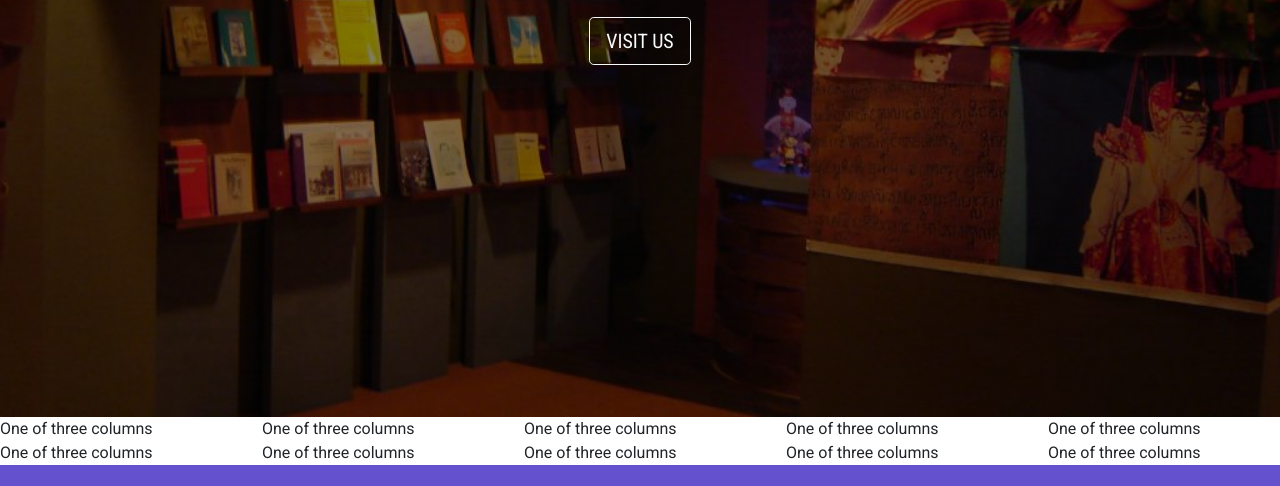
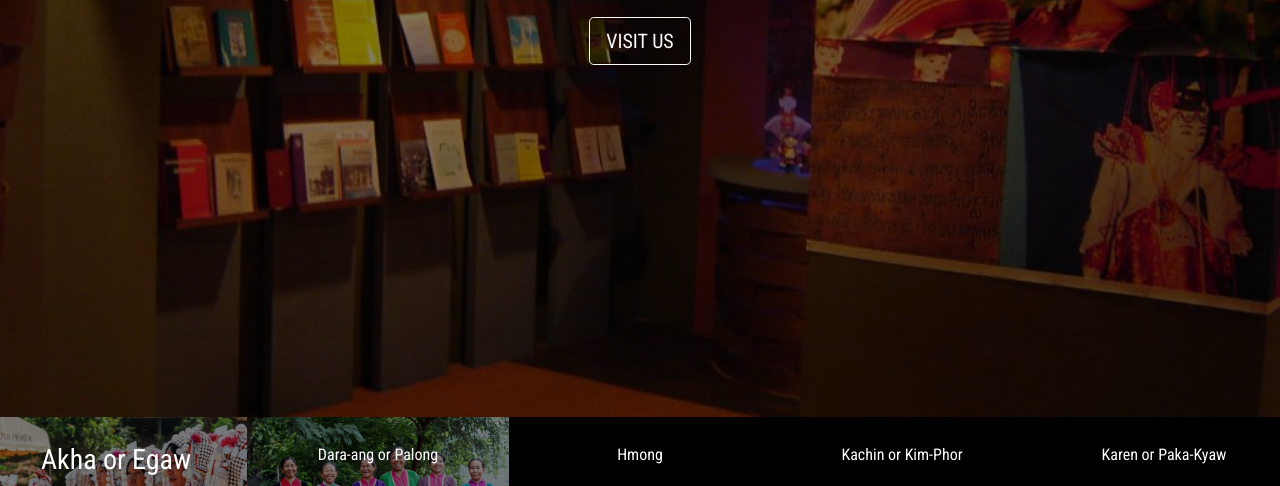
Before and after one commit to vectorx2263/ITCS210_MusuemWebProject, a plain HTML site: page index.html in a window 1280 px wide. Shown: the part 383-869 px from the top of the page. Drawn offline with nearby package versions, Linux system fonts and the light colour scheme.

Commit message:
added some quick access menus\

```diff
--- a/css/style.css
+++ b/css/style.css
@@ -1,6 +1,7 @@
 body {
     background-color: black;
     font-family: 'Roboto', sans-serif;
+    overflow-x: hidden;
 }
 
 .navbar {
@@ -50,14 +51,56 @@ body {
     transition: background-color .2s ease-in-out;
 }
 
-.quick-access {
-    background-color: white;
-}
-
 .page-footer {
     color:white;
 }
 
-.deep-purple {
-    background-color: #7c4dff!important;
+.deep-red {
+    background-color: #b62a25 !important;
 }
+
+.quick-access-items {
+    color: white;
+    min-height: 200px;
+    vertical-align: middle;
+    padding: 2%;
+    font-family: 'Roboto Condensed', sans-serif;
+}
+
+.quick-access .quick-access-items.row-1:nth-child(1) {
+    background:
+    linear-gradient(
+      rgba(0, 0, 0, 0.5),
+      rgba(0, 0, 0, 0.5)
+    ),
+    url('../img/akha.jpg');
+    background-repeat: no-repeat;
+    background-size: cover;
+    background-position: center;
+    transition: 2s;
+    -moz-transition: 2s;
+    -webkit-transition: 2s;
+}
+
+.quick-access .quick-access-items.row-1:nth-child(1):hover {
+    background-color: #006;
+    transition: 2s;
+    -moz-transition: 2s;
+    -webkit-transition: 2s;
+}
+
+.quick-access-items button {
+    margin-top: 20%;
+}
+
+.quick-access .quick-access-items.row-1:nth-child(2) {
+    background:
+    linear-gradient(
+      rgba(0, 0, 0, 0.5),
+      rgba(0, 0, 0, 0.5)
+    ),
+    url('../img/Dara-ang.jpg');
+    background-repeat: no-repeat;
+    background-size: cover;
+    background-position: center;
+}
--- a/index.html
+++ b/index.html
@@ -9,7 +9,8 @@
   <link rel="stylesheet" href="css/bootstrap.min.css">
   <link href="https://fonts.googleapis.com/css?family=Roboto|Roboto+Condensed" rel="stylesheet">
   <link rel="stylesheet" href="css/style.css">
-  <link rel="stylesheet" href="https://use.fontawesome.com/releases/v5.3.1/css/all.css" integrity="sha384-mzrmE5qonljUremFsqc01SB46JvROS7bZs3IO2EmfFsd15uHvIt+Y8vEf7N7fWAU" crossorigin="anonymous">
+  <link rel="stylesheet" href="https://use.fontawesome.com/releases/v5.3.1/css/all.css" integrity="sha384-mzrmE5qonljUremFsqc01SB46JvROS7bZs3IO2EmfFsd15uHvIt+Y8vEf7N7fWAU"
+    crossorigin="anonymous">
 </head>
 
 <body>
@@ -43,38 +44,39 @@
   </section>
 
   <section class="quick-access">
-    <div class="row">
-      <div class="col-sm">
-        One of three columns
+    <div class="row text-center">
+      <div class="col-sm quick-access-items row-1">
+        <h3>Akha or Egaw</h3>
+        <button type="button" class="btn btn-outline-light">Read..</button>
       </div>
-      <div class="col-sm">
-        One of three columns
+      <div class="col-sm quick-access-items row-1">
+        Dara-ang or Palong
       </div>
-      <div class="col-sm">
-        One of three columns
+      <div class="col-sm quick-access-items row-1">
+        Hmong
       </div>
-      <div class="col-sm">
-        One of three columns
+      <div class="col-sm quick-access-items row-1">
+        Kachin or Kim-Phor
       </div>
-      <div class="col-sm">
-        One of three columns
+      <div class="col-sm quick-access-items row-1">
+        Karen or Paka-Kyaw
       </div>
     </div>
-    <div class="row">
-        <div class="col-sm">
-          One of three columns
+    <div class="row text-center">
+      <div class="col-sm quick-access-items row-2">
+        Lahu or Muser
       </div>
-        <div class="col-sm">
-          One of three columns
+      <div class="col-sm quick-access-items row-2">
+        Lisu or Lisaw
       </div>
-        <div class="col-sm">
-          One of three columns
+      <div class="col-sm quick-access-items row-2">
+        Mien or Yao
       </div>
-        <div class="col-sm">
-          One of three columns
+      <div class="col-sm quick-access-items row-2">
+        Moken
       </div>
-        <div class="col-sm">
-          One of three columns
+      <div class="col-sm quick-access-items row-2">
+        lawa
       </div>
     </div>
   </section>
@@ -82,7 +84,7 @@
   <!-- Footer -->
   <footer class="page-footer font-small unique-color-dark">
 
-    <div style="background-color: #6351ce;">
+    <div style="background-color: #FFFFFF;">
       <div class="container">
 
         <!-- Grid row-->
@@ -138,8 +140,9 @@
 
           <!-- Content -->
           <h6 class="text-uppercase font-weight-bold">Company name</h6>
-          <hr class="deep-purple accent-2 mb-4 mt-0 d-inline-block mx-auto" style="width: 60px;">
-          <p>Here you can use rows and columns here to organize your footer content. Lorem ipsum dolor sit amet, consectetur
+          <hr class="deep-red accent-2 mb-4 mt-0 d-inline-block mx-auto" style="width: 60px;">
+          <p>Here you can use rows and columns here to organize your footer content. Lorem ipsum dolor sit amet,
+            consectetur
             adipisicing elit.</p>
 
         </div>
@@ -150,7 +153,7 @@
 
           <!-- Links -->
           <h6 class="text-uppercase font-weight-bold">Products</h6>
-          <hr class="deep-purple accent-2 mb-4 mt-0 d-inline-block mx-auto" style="width: 60px;">
+          <hr class="deep-red accent-2 mb-4 mt-0 d-inline-block mx-auto" style="width: 60px;">
           <p>
             <a href="#!">MDBootstrap</a>
           </p>
@@ -172,7 +175,7 @@
 
           <!-- Links -->
           <h6 class="text-uppercase font-weight-bold">Useful links</h6>
-          <hr class="deep-purple mb-4 mt-0 d-inline-block mx-auto" style="width: 60px;">
+          <hr class="deep-red mb-4 mt-0 d-inline-block mx-auto" style="width: 60px;">
           <p>
             <a href="#!">Your Account</a>
           </p>
@@ -194,7 +197,7 @@
 
           <!-- Links -->
           <h6 class="text-uppercase font-weight-bold">Contact</h6>
-          <hr class="deep-purple accent-2 mb-4 mt-0 d-inline-block mx-auto" style="width: 60px;">
+          <hr class="deep-red accent-2 mb-4 mt-0 d-inline-block mx-auto" style="width: 60px;">
           <p>
             <i class="fa fa-home mr-3"></i> New York, NY 10012, US</p>
           <p>
```
Also changed, not shown: img/Dara-ang.jpg (added), img/akha.jpg (added). Lines whose indentation alone changed are shown as unchanged.
